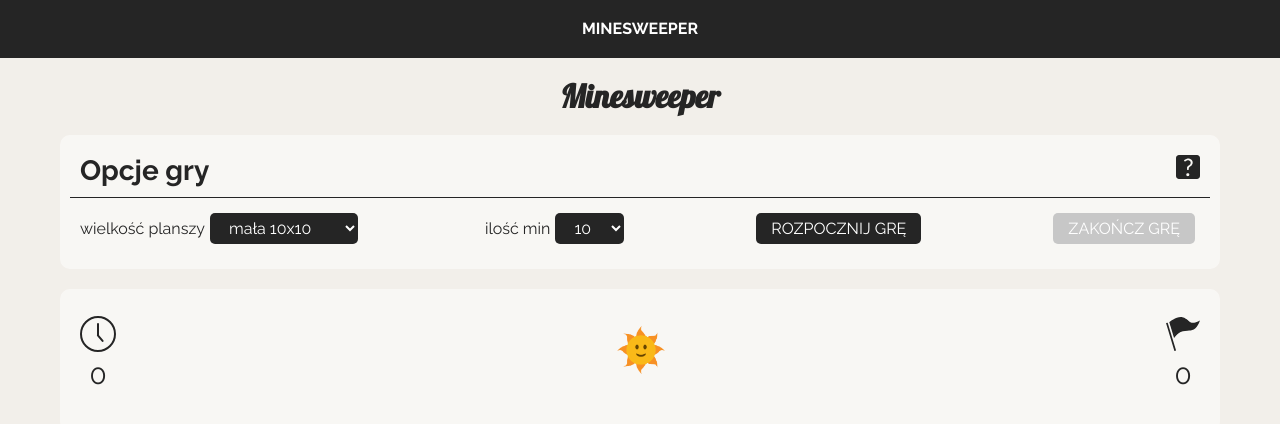
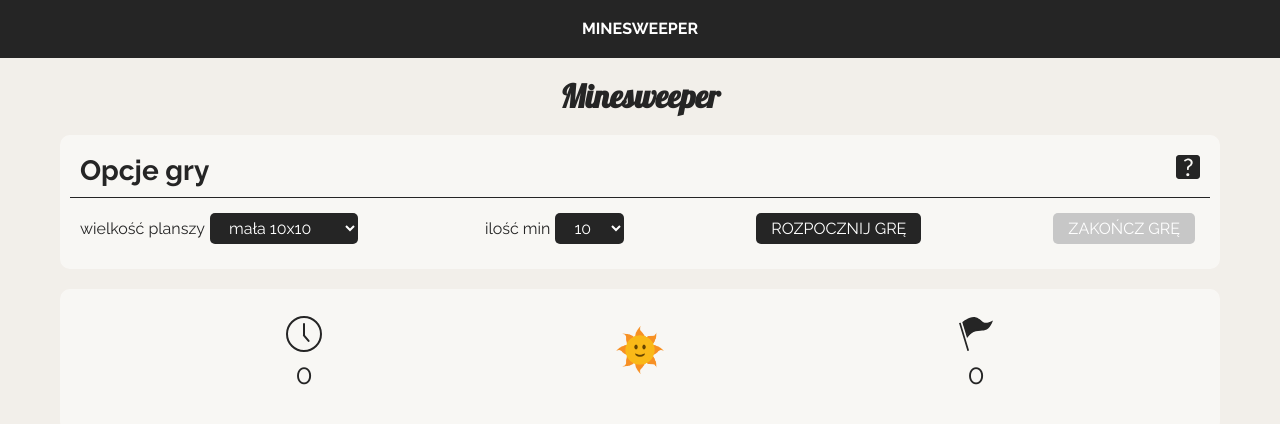
Before and after one commit to kmarciniszyn/games-react, a React (Create React App) app: page /#/minesweeper in a window 1280 px wide. Shown: the top 424 px of the page. Built offline with nearby package versions, Linux system fonts and the light colour scheme.

Commit message:
replace flex with grid in game information wrapper

```diff
--- a/src/minesweeper/MinesweeperPage/Game/GameInformation/styled.js
+++ b/src/minesweeper/MinesweeperPage/Game/GameInformation/styled.js
@@ -1,15 +1,11 @@
 import styled from "styled-components";
 
 export const Wrapper = styled.div`
-    display: flex;
-    flex-wrap: wrap;
-    justify-content: space-between;
+    display: grid;
+    grid-template-columns: 2fr 1fr 2fr;
     align-items: center;
+    justify-items: center;
     padding: 10px;
-
-    @media (max-width: ${({ theme }) => theme.breakpoints.maxMobileWidth}px){
-        justify-content: center;
-    }
 `;
 
 export const ItemWrapper = styled.div`
```
